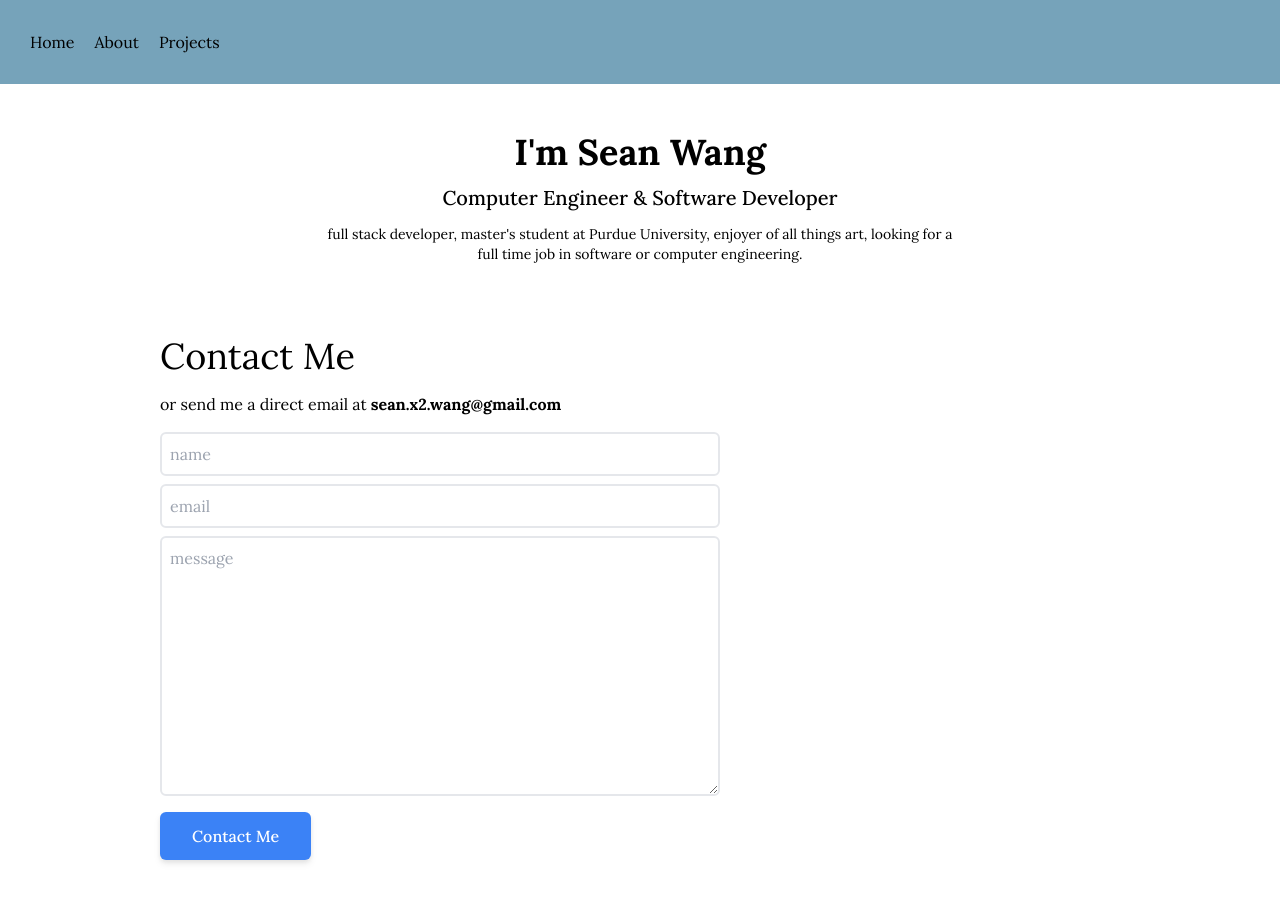
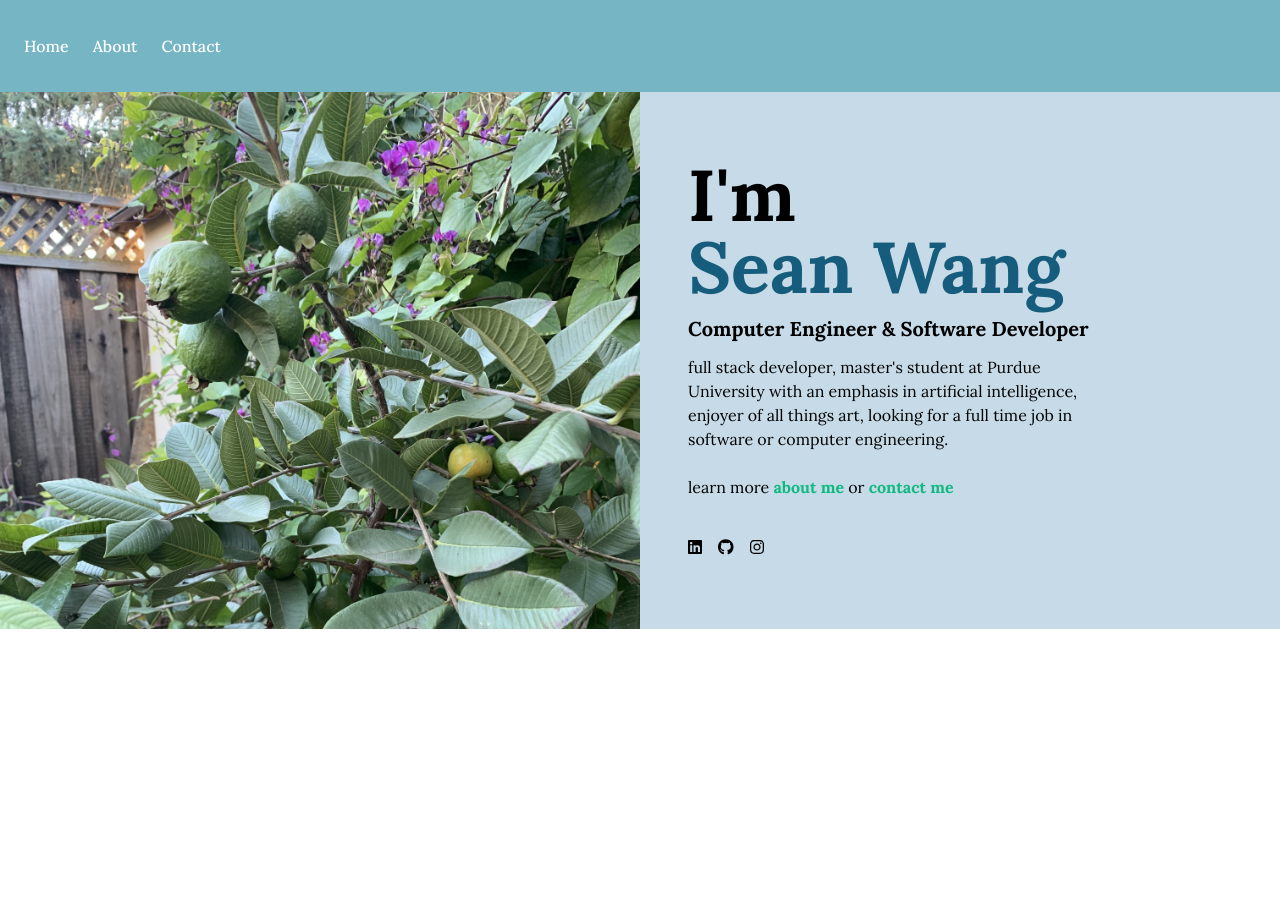
Before and after one commit to sean4g/personal-site, a React (Create React App) app: page / in a window 1280 px wide. After the commit the page ends 800 px from the top, so only its background shows below. Built offline with nearby package versions, Linux system fonts and the light colour scheme.

Commit message:
links and about

```diff
--- a/package.json
+++ b/package.json
@@ -3,9 +3,15 @@
   "version": "0.1.0",
   "private": true,
   "dependencies": {
+    "@fortawesome/fontawesome-svg-core": "^6.5.1",
+    "@fortawesome/free-brands-svg-icons": "^6.5.1",
+    "@fortawesome/free-regular-svg-icons": "^6.5.1",
+    "@fortawesome/free-solid-svg-icons": "^6.5.1",
+    "@fortawesome/react-fontawesome": "^0.2.0",
     "@testing-library/jest-dom": "^5.17.0",
     "@testing-library/react": "^13.4.0",
     "@testing-library/user-event": "^13.5.0",
+    "babel-plugin-macros": "^3.1.0",
     "bootstrap": "^5.3.2",
     "react": "^18.2.0",
     "react-dom": "^18.2.0",
--- a/public/index.html
+++ b/public/index.html
@@ -2,13 +2,20 @@
 <html lang="en">
   <head>
     <meta charset="utf-8" />
+    <script src="https://kit.fontawesome.com/3c030a9121.js" crossorigin="anonymous"></script>
     <link rel="icon" href="%PUBLIC_URL%/favicon.ico" />
-    <meta name="viewport" content="width=device-width, initial-scale=1" />
+    <meta name="viewport" content="width=device-width, initial-scale=1.0" />
     <meta name="theme-color" content="#000000" />
     <meta
       name="description"
       content="Web site created using create-react-app"
     />
+    <link rel="apple-touch-icon" href="%PUBLIC_URL%/logo192.png" />
+    <!--
+      manifest.json provides metadata used when your web app is installed on a
+      user's mobile device or desktop. See https://developers.google.com/web/fundamentals/web-app-manifest/
+    -->
+    <link rel="manifest" href="%PUBLIC_URL%/manifest.json" />
 
     <link rel="preconnect" href="https://fonts.googleapis.com">
     <link rel="preconnect" href="https://fonts.gstatic.com" crossorigin>
--- a/src/App.js
+++ b/src/App.js
@@ -1,8 +1,11 @@
 import './styles/tailwind.css';
-import Header from "./components/Header.js";
-import HomePage from "./pages/HomePage.js"
-import './styles/tailwind.css'
+import Header from "./components/Header.jsx";
+import HomePage from "./pages/HomePage.jsx"
+import { FontAwesomeIcon } from '@fortawesome/react-fontawesome'
 import { BrowserRouter, Routes, Route } from "react-router-dom";
+import AboutPage from './pages/AboutPage.jsx';
+import ContactPage from './pages/ContactPage.jsx';
+import MiscPage from './pages/MiscPage.jsx';
 
 function App() {
   return (
@@ -10,6 +13,9 @@ function App() {
       <Header />
       <Routes>
         <Route path="/" element={<HomePage/>} />
+        <Route path="/about-me" element={<AboutPage/>} />
+        <Route path="/contact-me" element={<ContactPage/>} />
+        <Route path="/sean-moment" element={<MiscPage />} />
       </Routes>
     </BrowserRouter>
   );
--- a/src/components/Header.js
+++ /dev/null
@@ -1,21 +0,0 @@
-import React, { useState } from "react";
-import "../styles/Header.css"
-
-function Header() {
-    // let [path, setPath] = useState
-    return (
-        <div className="font-Lora">
-            <header>
-                <nav>
-                    <ul>
-                        <li>Home</li>
-                        <li>About</li>
-                        <li>Projects</li>
-                    </ul>
-                </nav>
-            </header>
-        </div>
-    )
-};
-
-export default Header;
--- /dev/null
+++ b/src/components/Header.jsx
@@ -0,0 +1,27 @@
+import React, { useState } from "react";
+import { Link } from "react-router-dom";
+
+function Header() {
+    let [path, setPath] = useState(window.location.pathname);
+    return (
+        <header>
+            <nav className="font-Lora bg-dark border-gray-200 px-6 py-[34px]">
+                <div className="flex justify-between">
+                    <ul className="flex-row text-white">
+                        <Link className='inline-block mr-6 font-medium' to="/" onClick={() => setPath("/")}>
+                            Home
+                        </Link>
+                        <Link className='inline-block mr-6 font-medium' to="/about-me" onClick={() => setPath("/about-me")}>
+                            About
+                        </Link>
+                        <Link className='inline-block mr-6 font-medium' to="/contact-me" onClick={() => setPath("/contact-me")}>
+                            Contact
+                        </Link>
+                    </ul>
+                </div>
+            </nav>
+        </header>
+    )
+};
+
+export default Header;
--- a/src/components/Intro.jsx
+++ b/src/components/Intro.jsx
@@ -1,13 +1,56 @@
-import React from 'react';
+import React, { useState } from 'react';
+import { Link } from "react-router-dom";
+import garden from '../mom.jpg'
+import { FontAwesomeIcon } from '@fortawesome/react-fontawesome'
+import { faLinkedin, faGithub, faInstagram} from '@fortawesome/free-brands-svg-icons';
 
 function Intro() {
+    let [path, setPath] = useState(window.location.pathname);
     return (
-        <div className="flex text-center items-center flex-col pt-12 pb-12 font-Lora">
-            <h1 className="text-4xl mb-1 md:mb-3 font-semibold">I'm Sean Wang</h1>
-            <p className='text-base md:text-xl mb-3 font-medium'>Computer Engineer & Software Developer</p>
-            <p className='text-sm w-3/6 mb-6 whitespace-normal'>full stack developer, master's student at Purdue University, enjoyer of all things art, looking for a full time job in software or computer
-            engineering.</p>
+        <div className='grid grid-cols-2 items-center bg-slate'>
+            <div>
+                <img src={garden} alt="plant" className='w-full h-full'/>
+            </div>
+            <div className="flex text-left items-left flex-col pl-12 pt-12 pb-12 font-Lora w-9/12">
+                <div className="text-7xl mb-1 md:mb-3 font-bold" >
+                    <h1 className='inline-block '>I'm&nbsp;</h1>
+                    <h1 className='inline-block text-dark-blue'> Sean Wang</h1>
+                </div>
+                <div className='text-lg md:text-xl mb-3 font-semibold '>
+                    <p className='inline-block'>Computer Engineer </p>
+                    <p className='inline-block'>&nbsp;&&nbsp;</p>
+                    <p className='inline-block  '>Software Developer</p>
+                </div>
+
+                <p className='text-base mb-6 whitespace-normal'>full stack developer, master's student at Purdue University with an emphasis in artificial intelligence, enjoyer of all things art, looking for a full time job in software or computer
+                engineering.</p>
+                <div className='text-base mb-6 whitespace-normal'>
+                    <p className='inline-block'>learn more&nbsp;</p>
+                    <Link className='text-emerald-500 font-semibold' to="/about-me" onClick={() => setPath("/about-me")}>
+                        about me
+                    </Link>
+                    <p className='inline-block'>&nbsp;or&nbsp;</p>
+                    <Link className='text-emerald-500 font-semibold' to="/contact-me" onClick={() => setPath("/contact-me")}>
+                        contact me
+                    </Link>
+                </div>
+                <div className='flex-none mt-3'>
+                    <a href='https://www.linkedin.com/in/sean-wang4/' target='_blank'>
+                        <FontAwesomeIcon icon={faLinkedin} className='py-1 pr-2'/>
+                    </a>
+                    <a href='https://github.com/sean4g' target='_blank'>
+                        <FontAwesomeIcon icon={faGithub} className='py-1 px-2'/>
+                    </a>
+                    <a href='https://www.instagram.com/seanzwang/' target='_blank'>
+                        <FontAwesomeIcon icon={faInstagram} className='py-1 px-2'/>
+                    </a>
+                </div>
+
+            </div>
+
         </div>
+
+
     );
 }
 
--- /dev/null
+++ b/src/pages/AboutPage.jsx
@@ -0,0 +1,43 @@
+import React, { useState } from "react";
+import { Link } from "react-router-dom";
+import Intro from '../components/Intro'
+
+function AboutPage(){
+    document.title = "seanport";
+    let [path, setPath] = useState(window.location.pathname);
+    return (
+        <div className="flex flex-cols bg-slate font-Lora">
+            <div className="p-12">
+                <h1 className="text-7xl mb-1 md:mb-3 font-semibold">About Me</h1>
+                <p className="mb-1 md:mb-3">
+                    Hi there! My name is Sean, and I'm a graduate of Purdue University. I got my bachelors in Computer Engineering in 2023,
+                    and I'm pursuing my masters in the same degree, with a focus in artificial intelligence via a 4+1 (graduating 2024).
+                    I have previous experience and skill with full stack development, with an emphasis in integrating artificial intelligence
+                    into large scale applications. To me, being able to connect the front-end and back-end together, and create an application
+                    that comes to life is very gratifying. I am currently looking for full time opportunities after I graduate in May 2024. I am
+                    excited to be able to contribute to any industry and put my skills to the test!
+                </p>
+                <p className="inline-block mb-1 md:mb-3">Other than coding, I enjoy reading and entertaining myself with any medium of art. Sometimes I&nbsp;</p>
+                <Link className='text-emerald-500 font-semibold' to="/sean-moment" onClick={() => setPath("/sean-moment")}>
+                    write
+                </Link>
+                <p className="inline-block">&nbsp;stuff too!</p>
+                <h2 className="text-4xl mb-1 md:mb-3 font-medium">Experiences/Skills</h2>
+                <p className="mb-1 md:mb-3">
+                    Throughout my four years as an undergrad, I have had two internships at LatticeWork.
+                    Starting in the beginning of highschool, I have had around 8 years of coding experience, 4 years of digital/analog circuit design and
+                    have obtained important knowledge in related fields like computer security, operating systems, and microprocessor interfacing.
+                </p>
+                <p className="mb-1 md:mb-3">
+                    Here are some of the skills in my toolkit (not all-inclusive):
+                </p>
+                <p className="mb-1 md:mb-3">
+                    Python/C++/C/JavaScript/Java/HTML/CSS/MatLab/Verilog/React/SQLite/TensorFlow/PyTorch
+                </p>
+            </div>
+
+        </div>
+    );
+};
+
+export default AboutPage;
--- /dev/null
+++ b/src/pages/ContactPage.jsx
@@ -0,0 +1,14 @@
+import React, { useState } from "react";
+import Intro from '../components/Intro'
+
+function ContactPage(){
+    document.title = "seanport";
+
+    return (
+        <div>
+            <Intro />
+        </div>
+    );
+};
+
+export default ContactPage;
--- a/src/pages/HomePage.js
+++ b/src/pages/HomePage.jsx
@@ -1,6 +1,5 @@
 import React, { useState } from "react";
 import Intro from '../components/Intro'
-import Contact from "../components/Contact";
 
 function HomePage(){
     document.title = "seanport";
@@ -8,9 +7,8 @@ function HomePage(){
     return (
         <div>
             <Intro />
-            <Contact />
         </div>
     );
 };
 
-export default HomePage
+export default HomePage;
--- /dev/null
+++ b/src/pages/MiscPage.jsx
@@ -0,0 +1,14 @@
+import React, { useState } from "react";
+import Intro from '../components/Intro'
+
+function MiscPage(){
+    document.title = "seanport";
+
+    return (
+        <div>
+            <Intro />
+        </div>
+    );
+};
+
+export default MiscPage;
--- a/src/styles/Header.css
+++ /dev/null
@@ -1,20 +0,0 @@
-header {
-    background-color: #76a3ba;
-    color: rgb(0, 0, 0);
-    padding: 30px;
-  }
-
-ul{
-    list-style: none;
-    padding: 0;
-    margin: 0;
-}
-
-li{
-    display: inline;
-    margin-right: 20px;
-}
-
-li:last-child{
-    margin-right: 0;
-}
--- a/tailwind.config.js
+++ b/tailwind.config.js
@@ -6,6 +6,11 @@ module.exports = {
     extend: {
       fontFamily: {
         Lora: ['Lora', 'serif'],
+      },
+      colors: {
+        'slate': '#C6DAE7',
+        'dark': '#76b6c4',
+        'dark-blue': '#165C7D',
       }
     },
   },
```
Also changed, not shown: src/mom.jpg (added), 1 other file (tests, documents, lock files or other folders).
